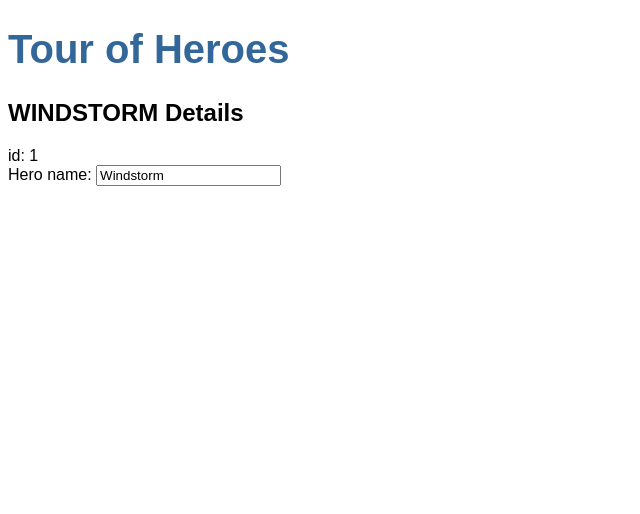
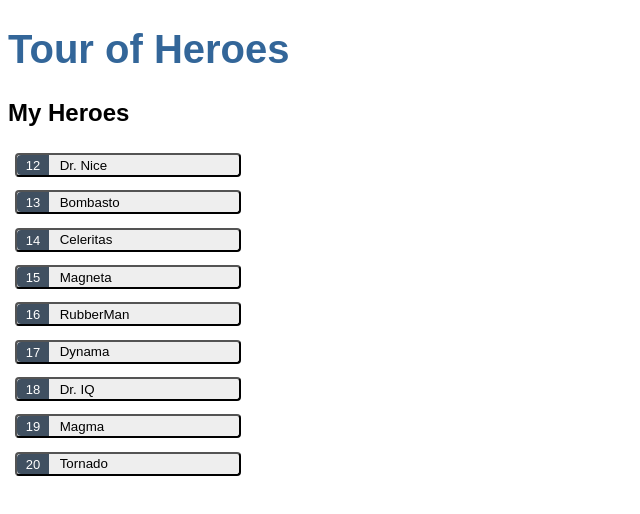
Before and after one commit to italoou/angular-tour-of-heroes, an Angular app: page / in a window 1280 px wide. Shown: the top 514 px of the page, without its empty margins (0-640 px from the left). Built offline with nearby package versions, Linux system fonts and the light colour scheme.

Commit message:
Creating a interactive list of the component

```diff
--- a/src/app/heroes/heroes.component.css
+++ b/src/app/heroes/heroes.component.css
@@ -0,0 +1,66 @@
+/* HeroesComponent's private CSS styles */
+.heroes {
+  margin: 0 0 2em 0;
+  list-style-type: none;
+  padding: 0;
+  width: 15em;
+}
+
+.heroes li {
+  display: flex;
+}
+
+.heroes button {
+  flex: 1;
+  cursor: pointer;
+  position: relative;
+  left: 0;
+  background-color: #EEE;
+  margin: .5em;
+  padding: 0;
+  border-radius: 4px;
+  display: flex;
+  align-items: stretch;
+  height: 1.8em;
+}
+
+.heroes button:hover {
+  color: #2c3a41;
+  background-color: #e6e6e6;
+  left: .1em;
+}
+
+.heroes button:active {
+  background-color: #525252;
+  color: #fafafa;
+}
+
+.heroes button.selected {
+  background-color: black;
+  color: white;
+}
+
+.heroes button.selected:hover {
+  background-color: #505050;
+  color: white;
+}
+
+.heroes button.selected:active {
+  background-color: black;
+  color: white;
+}
+
+.heroes .badge {
+  display: inline-block;
+  font-size: small;
+  color: white;
+  padding: 0.3em 0.7em 0 0.7em;
+  background-color: #405061;
+  line-height: 1em;
+  margin-right: .8em;
+  border-radius: 4px 0 0 4px;
+}
+
+.heroes .name {
+  align-self: center;
+}
--- a/src/app/heroes/heroes.component.html
+++ b/src/app/heroes/heroes.component.html
@@ -1,8 +1,18 @@
-<h2>{{hero.name | uppercase }} Details</h2>
-<div>
-    <span>id: </span>{{hero.id}}
+<h2>My Heroes</h2>
+<ul class="heroes">
+    <li *ngFor="let hero of heroes">
+        <button [class.selected]="hero === selectedHero" type="button" (click)="onSelect(hero)" >
+            <span class="badge">{{hero.id}}</span>
+            <span class="name">{{hero.name}}</span>
+        </button>
+    </li>
+</ul>
+
+<div *ngIf="selectedHero">
+    <h2>{{selectedHero.name | uppercase}} Details</h2>
+    <div>id: {{selectedHero.id}}</div>
+    <div>
+        <label for="hero-name">Hero name: </label>
+        <input id="hero-name" [(ngModel)]="selectedHero.name" placeholder="name">
+    </div>
 </div>
-<div>
-    <label for="name">Hero name: </label>
-    <input id="name" [(ngModel)]="hero.name" placeholder="name">
-</div>
--- a/src/app/heroes/heroes.component.ts
+++ b/src/app/heroes/heroes.component.ts
@@ -1,5 +1,6 @@
 import { Component, OnInit } from '@angular/core';
 import { Hero} from '../hero';
+import { HEROES } from '../mock-heroes';
 
 @Component({
   selector: 'app-heroes',
@@ -8,14 +9,15 @@ import { Hero} from '../hero';
 })
 export class HeroesComponent implements OnInit {
 
-  hero: Hero = {
-    id: 1,
-    name: 'Windstorm'
-  };
+  heroes = HEROES;
+  selectedHero?: Hero;
 
   constructor() { }
 
   ngOnInit(): void {
   }
+  onSelect(hero: Hero): void{
+    this.selectedHero = hero;
+  }
 
 }
--- /dev/null
+++ b/src/app/mock-heroes.ts
@@ -0,0 +1,13 @@
+import { Hero } from './hero';
+
+export const HEROES: Hero[] = [
+  { id: 12, name: 'Dr. Nice' },
+  { id: 13, name: 'Bombasto' },
+  { id: 14, name: 'Celeritas' },
+  { id: 15, name: 'Magneta' },
+  { id: 16, name: 'RubberMan' },
+  { id: 17, name: 'Dynama' },
+  { id: 18, name: 'Dr. IQ' },
+  { id: 19, name: 'Magma' },
+  { id: 20, name: 'Tornado' }
+];
```
